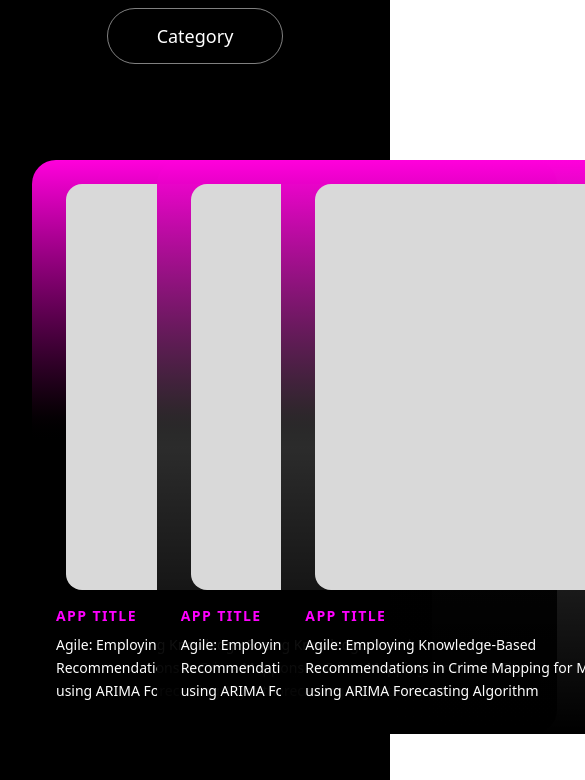
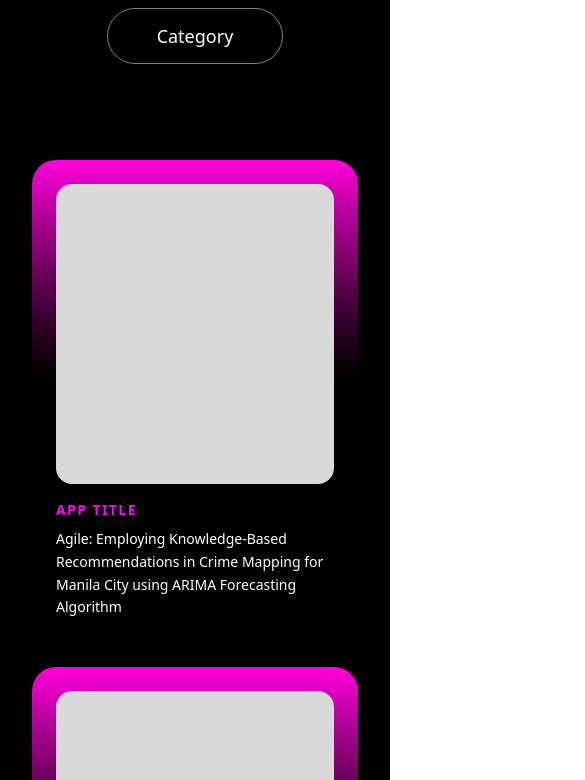
Before and after one commit to benjughmin/cs_expo_2025, a Next.js app: page /projects in a window 390 px wide. Shown: the part 1380-2160 px from the top of the page, 585 px wide, since content can reach past the window. Built offline with nearby package versions, Linux system fonts and the light colour scheme.

Commit message:
revise: initial responsiveness of the projects page

```diff
--- a/src/app/projects/components/CategoryFilters.tsx
+++ b/src/app/projects/components/CategoryFilters.tsx
@@ -10,7 +10,7 @@ export default function CategoryFilters() {
   ];
 
 return (
-    <section className="w-full py-8 flex flex-wrap items-center justify-evenly gap-10 mb-8">
+    <section className="w-full py-8 flex flex-wrap items-center justify-center gap-10 mb-8">
       {categories.map((category, index) => (
         <button
           key={index}
--- a/src/app/projects/components/ProjectsCard.tsx
+++ b/src/app/projects/components/ProjectsCard.tsx
@@ -1,11 +1,9 @@
-{
-  /* This component represents an individual project card used in the Projects grid layout. */
-}
+{/* This component represents an individual project card used in the Projects grid layout. */ }
 export default function ProjectsCard() {
   return (
-    <div className="bg-gradient-to-b from-[#FF00DC] via-black/80 to-black p-6 rounded-[24px] w-[400px] h-[574px] flex flex-col">
+    <div className="bg-gradient-to-b from-[#FF00DC] via-black to-black p-6 rounded-[24px] w-full max-w-[400px] h-auto flex flex-col">
       {/* Image Placeholder */}
-      <div className="bg-[#D9D9D9] w-[332px] h-[406px] rounded-[16px] mb-4 mx-auto"></div>
+      <div className="bg-[#D9D9D9] w-full max-w-[332px] h-[300px] sm:h-[406px] rounded-[16px] mb-4 mx-auto"></div>
       {/* Text Content */}
       <div className="flex flex-col">
         <h3 className="text-[#FF00FF] font-bold tracking-widest text-sm mb-2">
--- a/src/app/projects/components/ProjectsGrid.tsx
+++ b/src/app/projects/components/ProjectsGrid.tsx
@@ -5,7 +5,7 @@ export default function ProjectsGrid() {
   const projectCount = Array.from({ length: 9 });
 
   return (
-    <section className="w-full max-w-[1200px] py-8 grid grid-cols-3 gap-12 mx-auto">
+    <section className="w-full max-w-[1200px] py-8 grid grid-cols-1 sm:grid-cols-2 lg:grid-cols-3 gap-6 mx-auto">
       {projectCount.map((_, index) => (
         <ProjectsCard key={index} />
       ))}
--- a/src/app/projects/page.tsx
+++ b/src/app/projects/page.tsx
@@ -1,11 +1,10 @@
-import ProjectsHero from "./components/ProjectsHero"
+import ProjectsHero from "./components/ProjectsHero";
 import CategoryFilters from "./components/CategoryFilters";
 import ProjectsGrid from "./components/ProjectsGrid";
 
-
 export default function ProjectsPage() {
   return (
-    <main className="flex flex-col items-center justify-center min-h-screen p-8 bg-black text-white">
+    <main className="flex flex-col items-center justify-start min-h-screen p-8 bg-black text-white overflow-y-auto">
       <ProjectsHero />
       <CategoryFilters />
       <ProjectsGrid />
```
